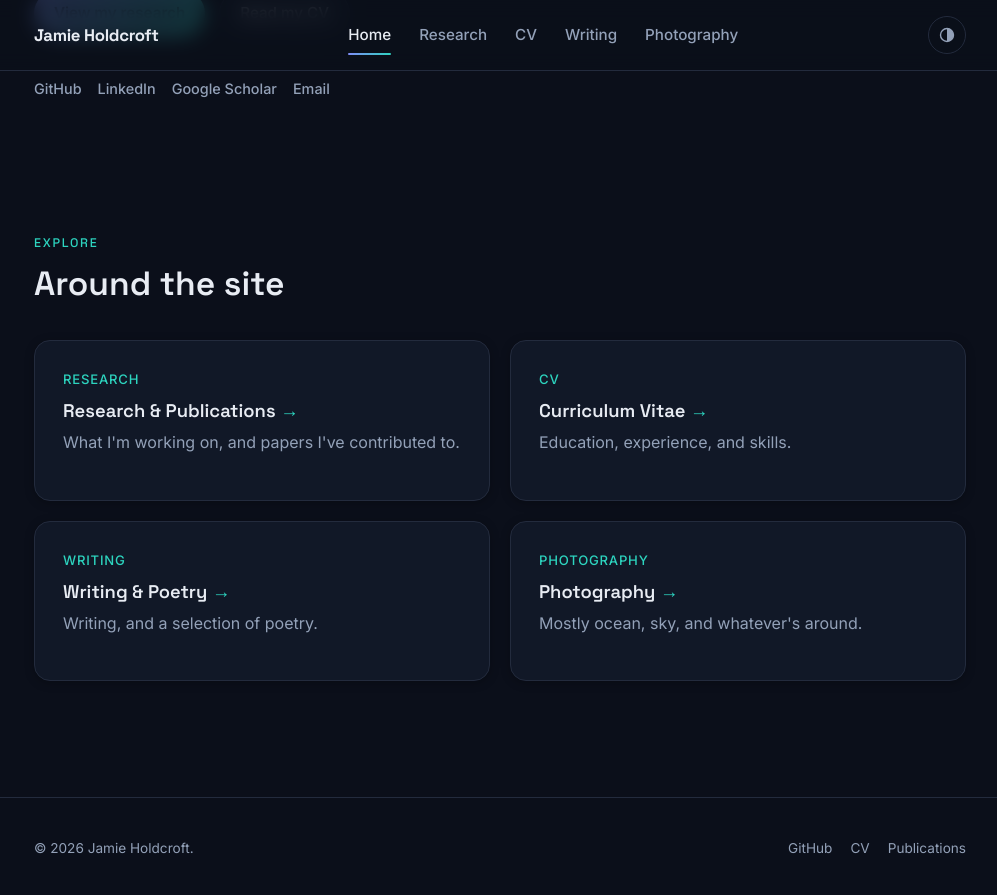
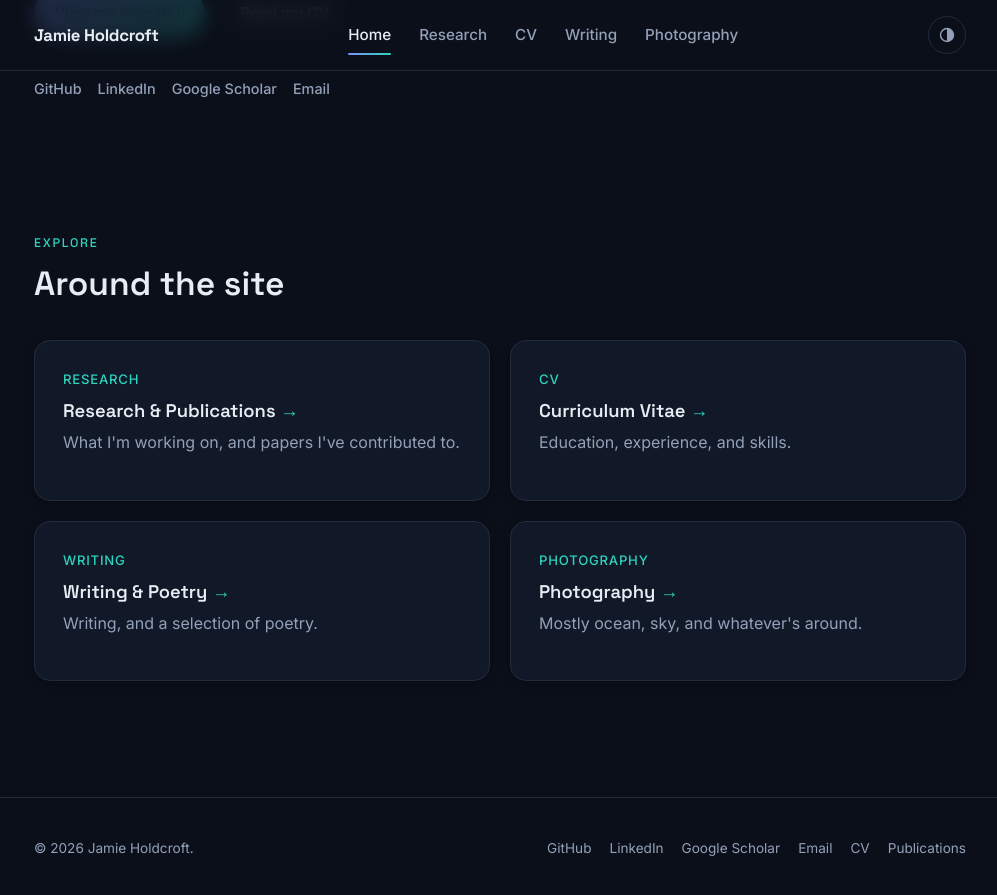
Before and after one commit to JamieHoldcroft/jamieholdcroft.github.io, a Jekyll site: the page built from index.html, in a window 1280 px wide and 900 px high, scrolled down 527 px. Shown: the top 895 px of the window, without its empty margins (140-1137 px from the left). Built offline with Jekyll 4.4.1, drawn with Linux system fonts in a browser that asks for light colours.

Commit message:
Add LinkedIn, Google Scholar, email links to footer

```diff
--- a/_includes/footer.html
+++ b/_includes/footer.html
@@ -3,6 +3,9 @@
     <p>&copy; {{ 'now' | date: "%Y" }} Jamie Holdcroft.</p>
     <div class="footer-links">
       <a href="https://github.com/JamieHoldcroft" target="_blank" rel="noopener">GitHub</a>
+      <a href="https://www.linkedin.com/in/jamieholdcroft" target="_blank" rel="noopener">LinkedIn</a>
+      <a href="https://scholar.google.com/citations?hl=en&user=27a15cAAAAAJ" target="_blank" rel="noopener">Google Scholar</a>
+      <a href="mailto:jamie.holdcroft365@gmail.com">Email</a>
       <a href="{{ '/cv.html' | relative_url }}">CV</a>
       <a href="{{ '/research.html' | relative_url }}">Publications</a>
     </div>
```
